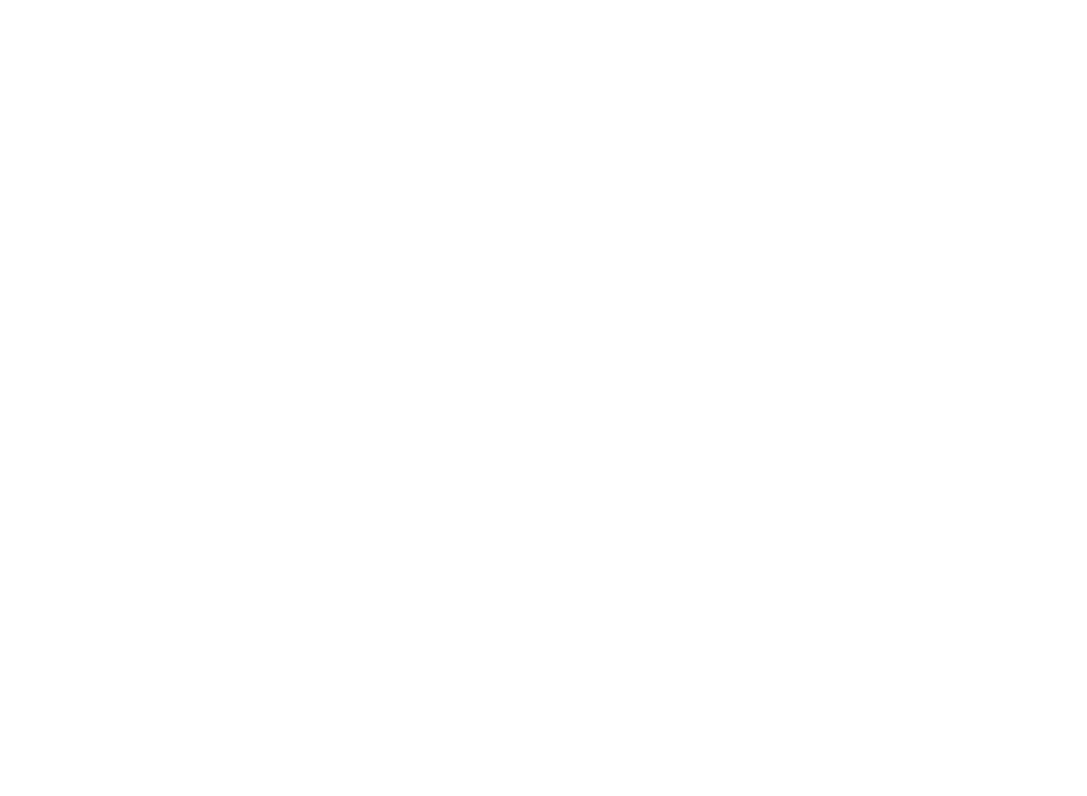
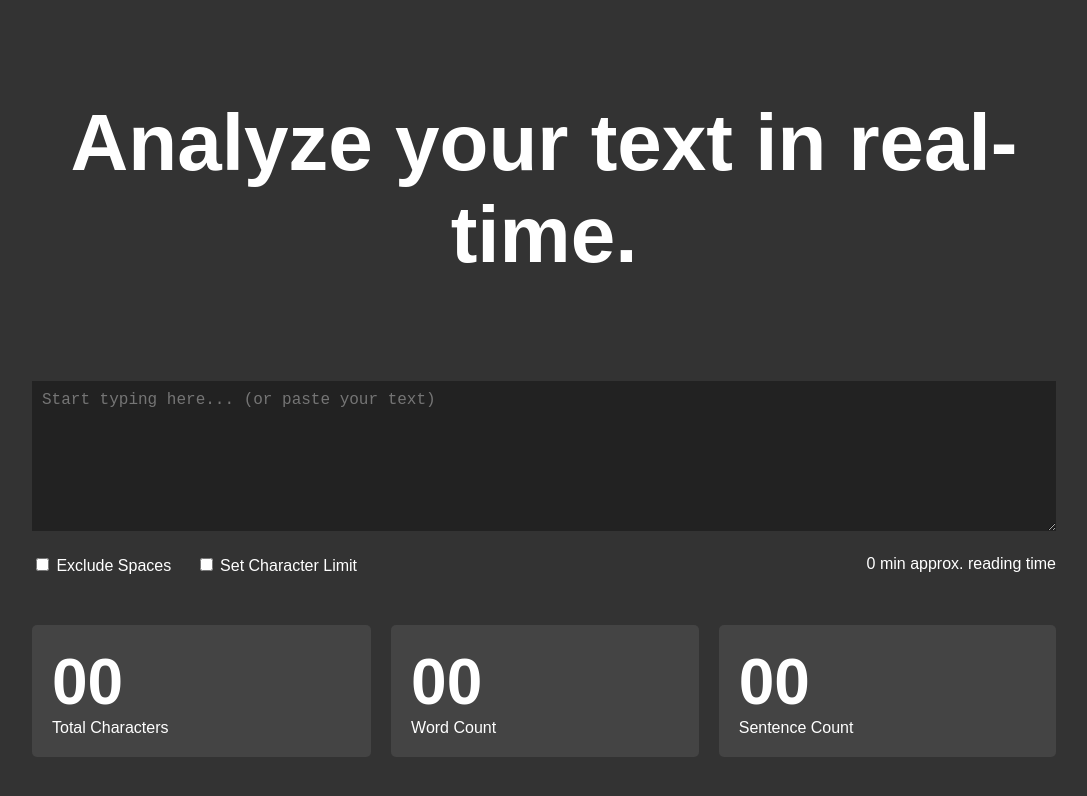
Before and after one commit to hogeschoolnovi/workshop-html-css-js, a plain HTML site: page index.html in a window 1280 px wide. Shown: the whole page, without its empty margins (96-1183 px from the left). Drawn offline with Linux system fonts and the light colour scheme.

Commit message:
added solutions

```diff
--- a/index.html
+++ b/index.html
@@ -1,25 +1,47 @@
 <!DOCTYPE html>
+<!-- Stap 1: Definieer het documenttype als HTML -->
 <html lang="en">
 <head>
+    <!-- Stap 2: Metadata sectie waarin tekenset en viewport instellingen worden gedefinieerd -->
     <meta charset="UTF-8">
-    <title>Title</title>
+    <meta content="width=device-width, initial-scale=1.0" name="viewport">
+    <!-- Stap 3: Stel de titel van de pagina in -->
+    <title>Character Counter</title>
+    <!-- Stap 4: Link een CSS-bestand voor de styling van de pagina -->
+    <link href="styles.css" rel="stylesheet">
 </head>
 <body>
-
+<!-- Stap 5: Maak een container voor alle inhoud -->
+<div class="container">
+    <!-- Stap 6: Voeg een kop toe voor de titel van de pagina -->
+    <h1>Analyze your text in real-time.</h1>
+    <!-- Stap 7: Creëer een tekst invoerveld -->
+    <label for="textInput">
+        <textarea id="textInput" placeholder="Start typing here... (or paste your text)"></textarea>
+    </label>
+    <!-- Stap 8: Voeg opties toe voor het bewerken van de tekst -->
+    <div class="options">
+        <div class="checkboxes">
+            <!-- Stap 9: Checkbox om spaties uit te sluiten -->
+            <label for="excludeSpaces"><input id="excludeSpaces" type="checkbox"> Exclude Spaces</label>
+            <!-- Stap 10: Checkbox om een karakterlimiet in te stellen -->
+            <label for="setCharLimit"><input id="setCharLimit" type="checkbox"> Set Character Limit</label>
+            <!-- Stap 11: Nummer invoerveld om de karakterlimiet in te voeren, verborgen totdat het nodig is -->
+            <label for="charLimitInput">
+                <input id="charLimitInput" placeholder="Enter limit" style="display:none;" type="number">
+            </label>
+        </div>
+        <!-- Stap 12: Toon geschatte leestijd -->
+        <div><span id="readingTime">0</span> min approx. reading time</div>
+    </div>
+    <!-- Stap 13: Voeg resultaatgebieden toe voor het weergeven van karakter, woord, en zin tellingen -->
+    <div class="results">
+        <div class="result-item"><span id="charCount">00</span> Total Characters</div>
+        <div class="result-item"><span id="wordCount">00</span> Word Count</div>
+        <div class="result-item"><span id="sentenceCount">00</span> Sentence Count</div>
+    </div>
+</div>
+<!-- Stap 14: Koppel een JavaScript-bestand voor de functionaliteit van de pagina -->
+<script src="script.js"></script>
 </body>
 </html>
-
-<!-- Stap 1: Definieer het documenttype als HTML -->
-<!-- Stap 2: Metadata sectie waarin tekenset en viewport instellingen worden gedefinieerd -->
-<!-- Stap 3: Stel de titel van de pagina in -->
-<!-- Stap 4: Link een CSS-bestand voor de styling van de pagina -->
-<!-- Stap 5: Maak een container voor alle inhoud -->
-<!-- Stap 6: Voeg een kop toe voor de titel van de pagina -->
-<!-- Stap 7: Creëer een tekst invoerveld -->
-<!-- Stap 8: Voeg opties toe voor het bewerken van de tekst -->
-<!-- Stap 9: Checkbox om spaties uit te sluiten -->
-<!-- Stap 10: Checkbox om een karakterlimiet in te stellen -->
-<!-- Stap 11: Nummer invoerveld om de karakterlimiet in te voeren, verborgen totdat het nodig is -->
-<!-- Stap 12: Toon geschatte leestijd -->
-<!-- Stap 13: Voeg resultaatgebieden toe voor het weergeven van karakter, woord, en zin tellingen -->
-<!-- Stap 14: Koppel een JavaScript-bestand voor de functionaliteit van de pagina -->
--- a/script.js
+++ b/script.js
@@ -1,15 +1,64 @@
 /* Stap 1: Voeg een 'input' event listener toe aan het tekstveld om statistieken bij te werken bij elke invoer */
+document.getElementById("textInput").addEventListener("input", updateCounts);
+
 /* Stap 2: Voeg een 'change' event listener toe aan de checkbox voor het uitsluiten van spaties */
+document
+  .getElementById("excludeSpaces")
+  .addEventListener("change", updateCounts);
+
 /* Stap 3: Voeg een 'change' event listener toe aan de checkbox voor het instellen van een karakterlimiet */
+document.getElementById("setCharLimit").addEventListener("change", function () {
+  const limitInput = document.getElementById("charLimitInput");
   /* Stap 3.1: Toon het nummer invoerveld als de checkbox aangevinkt is */
+  if (this.checked) {
+    limitInput.style.display = "inline";
     /* Stap 3.2: Verberg het invoerveld en wis de waarde als de checkbox niet aangevinkt is */
+  } else {
+    limitInput.style.display = "none";
+    limitInput.value = "";
+  }
   /* Stap 3.3: Werk statistieken bij na wijziging van de karakterlimiet */
+  updateCounts();
+});
+
 /* Stap 4: Voeg een 'input' event listener toe aan het karakterlimiet invoerveld */
+document
+  .getElementById("charLimitInput")
+  .addEventListener("input", function () {
+    updateCounts();
+  });
+
 /* Stap 5: Definieer de functie updateCounts om de tekstanalyse bij te werken */
+function updateCounts() {
+  const textInput = document.getElementById("textInput");
+  const text = textInput.value;
+  const excludeSpaces = document.getElementById("excludeSpaces").checked;
   /* Stap 5.1: Bepaal de tekst om te analyseren; negeer spaties voor de telling indien geselecteerd */
+  const textToAnalyze = excludeSpaces ? text.replace(/\s/g, "") : text;
+
+  const charLimit = document.getElementById("charLimitInput").value; // Haal de karakterlimiet op
+  const isCharLimitActive = document.getElementById("setCharLimit").checked;
+
   /* Stap 5.2: Pas de karakterlimiet toe indien actief */
+  if (isCharLimitActive && charLimit) {
+    textInput.value = text.substring(0, charLimit);
+  }
+
   /* Stap 5.3: Bereken het aantal karakters exclusief spaties indien geselecteerd */
+  const charCount = textToAnalyze.length;
   /* Stap 5.4: Bereken aantal woorden */
+  const wordCount = text.trim() ? text.trim().split(/\s+/).length : 0;
   /* Stap 5.5: Bereken aantal zinnen */
+  const sentenceCount = text.match(/[.!?]+(?:\s|$)/g)
+    ? text.match(/[.!?]+(?:\s|$)/g).length
+    : 0;
   /* Stap 5.6: Schat de leestijd */
+  const readingTime = Math.ceil(wordCount / 200);
+
   /* Stap 5.7: Update de weergave van statistieken */
+  document.getElementById("charCount").textContent = charCount.toLocaleString();
+  document.getElementById("wordCount").textContent = wordCount.toLocaleString();
+  document.getElementById("sentenceCount").textContent =
+    sentenceCount.toLocaleString();
+  document.getElementById("readingTime").textContent = readingTime;
+}
--- a/styles.css
+++ b/styles.css
@@ -1,57 +1,75 @@
 /* Stap 1: Stel algemene stijlen in voor de body */
-/* Gebruik Arial of sans-serif als back-up lettertype */
-/* Donkere achtergrondkleur */
-/* Tekstkleur wit voor contrast */
-/* Flexbox voor centreren inhoud */
-/* Centreer horizontaal */
-/* Centreer verticaal */
-/* Volledige hoogte van het viewport */
-/* Verwijder standaard marge */
+body {
+    font-family: Arial, sans-serif; /* Gebruik Arial of sans-serif als back-up lettertype */
+    background-color: #333; /* Donkere achtergrondkleur */
+    color: white; /* Tekstkleur wit voor contrast */
+    display: flex; /* Flexbox voor centreren inhoud */
+    justify-content: center; /* Centreer horizontaal */
+    align-items: center; /* Centreer verticaal */
+    height: 100vh; /* Volledige hoogte van het viewport */
+    margin: 0; /* Verwijder standaard marge */
+}
 
 /* Stap 2: Stel stijlen in voor de container die de inhoud bevat */
-/* Centreer de tekst binnen de container */
-/* Containerbreedte is 80% van de ouder */
+.container {
+    text-align: center; /* Centreer de tekst binnen de container */
+    width: 80%; /* Containerbreedte is 80% van de ouder */
+}
 
 /* Stap 3: Stijl de hoofdkop */
-/* Ruimte onder de kop */
-/* Grote tekstgrootte voor kop */
+h1 {
+    margin-bottom: 100px; /* Ruimte onder de kop */
+    font-size: 80px; /* Grote tekstgrootte voor kop */
+}
 
 /* Stap 4: Stijl het tekstveld */
-/* Volledige breedte van de container */
-/* Hoogte van het tekstveld */
-/* Ruimte onder het tekstveld */
-/* Donkere achtergrondkleur van het tekstveld */
-/* Tekstkleur wit voor leesbaarheid */
-/* Geen rand rond het tekstveld */
-/* Padding binnen het tekstveld */
-/* Inclusief padding en border in de breedte en hoogte */
-/* Tekstgrootte binnen het tekstveld */
+textarea {
+    width: 100%; /* Volledige breedte van de container */
+    height: 150px; /* Hoogte van het tekstveld */
+    margin-bottom: 20px; /* Ruimte onder het tekstveld */
+    background-color: #222; /* Donkere achtergrondkleur van het tekstveld */
+    color: white; /* Tekstkleur wit voor leesbaarheid */
+    border: none; /* Geen rand rond het tekstveld */
+    padding: 10px; /* Padding binnen het tekstveld */
+    box-sizing: border-box; /* Inclusief padding en border in de breedte en hoogte */
+    font-size: 16px; /* Tekstgrootte binnen het tekstveld */
+}
 
 /* Stap 5: Stijl labels binnen checkboxes */
-/* Ruimte rechts van elke checkbox */
-/* Tekstgrootte van labels */
+.checkboxes label {
+    margin-right: 20px; /* Ruimte rechts van elke checkbox */
+    font-size: 16px; /* Tekstgrootte van labels */
+}
 
 /* Stap 6: Stijl de opties sectie */
-/* Gebruik flexbox voor het aligneren van items */
-/* Ruimte gelijk verdelen tussen items */
-/* Ruimte onder de opties sectie */
+.options {
+    display: flex; /* Gebruik flexbox voor het aligneren van items */
+    justify-content: space-between; /* Ruimte gelijk verdelen tussen items */
+    margin-bottom: 20px; /* Ruimte onder de opties sectie */
+}
 
 /* Stap 7: Stijl het resultaatgebied */
-/* Flexbox voor het tonen van resultaten */
-/* Centreer de items */
-/* Ruimte tussen de resultaat items */
-/* Ruimte boven de resultaten */
+.results {
+    display: flex; /* Flexbox voor het tonen van resultaten */
+    justify-content: center; /* Centreer de items */
+    gap: 20px; /* Ruimte tussen de resultaat items */
+    margin-top: 50px; /* Ruimte boven de resultaten */
+}
 
 /* Stap 8: Stijl elk resultaat item */
-/* Flexbox voor layout */
-/* Items verticaal stapelen */
-/* Align items aan de start */
-/* Laat elk item groeien om ruimte te vullen */
-/* Achtergrondkleur van item */
-/* Padding rondom het item */
-/* Afgeronde hoeken */
-/* Verticale padding */
+.result-item {
+    display: flex; /* Flexbox voor layout */
+    flex-direction: column; /* Items verticaal stapelen */
+    align-items: start; /* Align items aan de start */
+    flex-grow: 1; /* Laat elk item groeien om ruimte te vullen */
+    background: #444; /* Achtergrondkleur van item */
+    padding: 10px 20px; /* Padding rondom het item */
+    border-radius: 5px; /* Afgeronde hoeken */
+    padding-block: 20px; /* Verticale padding */
+}
 
 /* Stap 9: Stijl de span elementen binnen result-item */
-/* Vetgedrukte tekst */
-/* Grote tekstgrootte voor impact */
+.result-item span {
+    font-weight: bold; /* Vetgedrukte tekst */
+    font-size: 64px; /* Grote tekstgrootte voor impact */
+}
```
Lines whose indentation alone changed are shown as unchanged.
